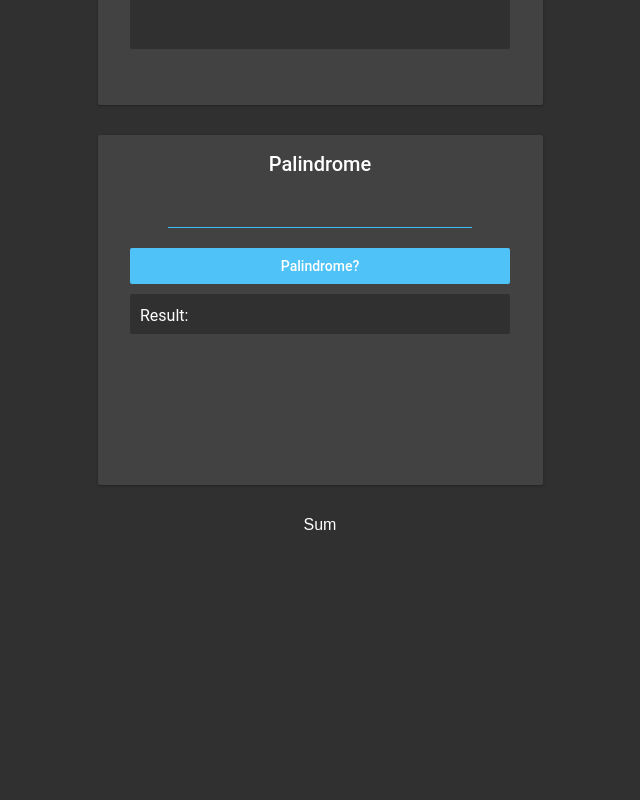
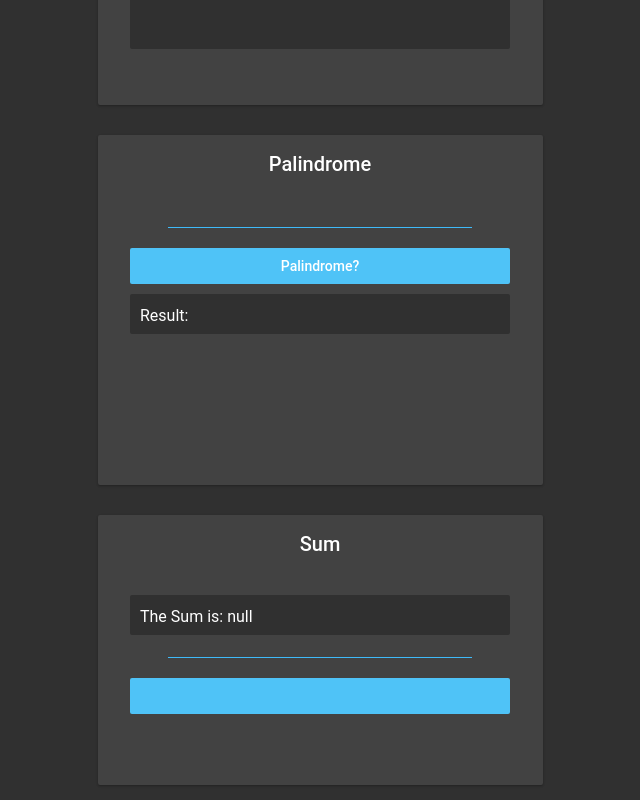
Before and after one commit to genneliu/react-toy-problems, a React (Create React App) app: page / in a window 1280 px wide. Shown: the part 980-1780 px from the top of the page, without its empty margins (320-960 px from the left). Before the commit the page ends 1530 px from the top, so only its background shows below. Built offline with nearby package versions, Linux system fonts and the light colour scheme.

Commit message:
working on sum

```diff
--- a/src/components/Topics/Sum.js
+++ b/src/components/Topics/Sum.js
@@ -1,7 +1,42 @@
-import React, {component} from 'react';
+import React, {Component} from 'react';
 
-function Sum() {
-    return <p> Sum </p>
+
+export default class Sum extends Component {
+
+    constructor() {
+        super();
+
+        this.state = {
+            number1: 0,
+            number2: 0,
+            sum: null
+        }
+    }
+
+    handleChange(val) {
+        this.setState({ number1: val })
+    }
+
+    handleChange2(val) {
+        this.setState({ number2: val })
+    }
+
+   calculateSum(number1, number2) {
+       let parse1 = parseInt(this.state.number1)
+       let parse2 = parseInt(this.state.number2)
+
+        let sumBoth = parse1+parse2
+        this.setState({sum: sumBoth})
+    }
+
+    render() {
+        return (
+            <div className="puzzleBox sumPB">
+                <h4>Sum</h4>
+                <span className="resultsBox"> The Sum is: { JSON.stringify(this.state.sum, null, 10)}</span>
+                <input className="inputLine" onChange={ (e, f) => this.handleChange(e.target.value)}></input>
+                <button className="confirmationButton" onClick={ () => {this.calculateSum(this.state.number1, this.state.number2, 10)}}></button>
+            </div>
+        )
+    }
 };
-
-export default Sum;
```
